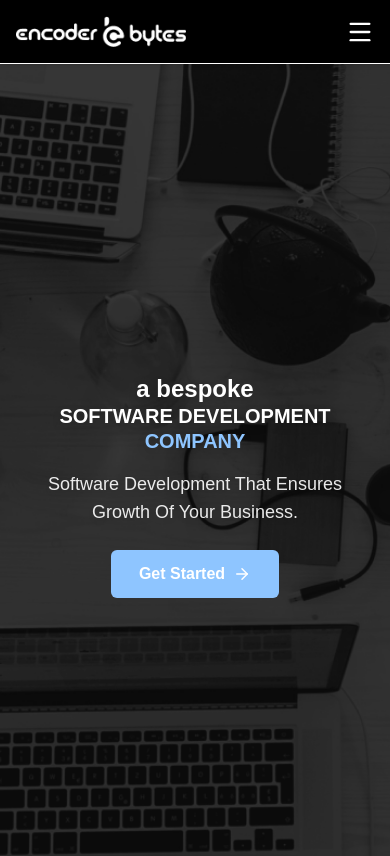
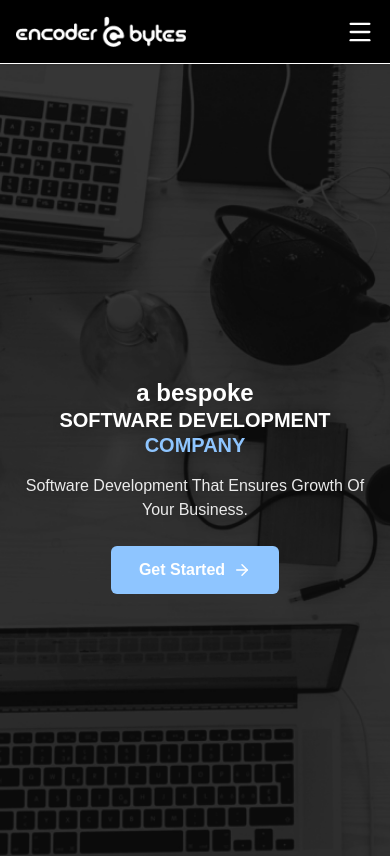
Before and after one commit to engrkashifkhan/EncoderByte, a Next.js app: page / in a window 390 px wide. Shown: the top 856 px of the page. Built offline with nearby package versions, Linux system fonts and the light colour scheme.

Commit message:
responsive all website

```diff
--- a/src/app/components/ConatctSection.jsx
+++ b/src/app/components/ConatctSection.jsx
@@ -2,7 +2,7 @@
 
 export default function ContactSection() {
   return (
-    <section className="w-full max-w-[1800px] mx-auto grid grid-cols-1 lg:grid-cols-[60%_40%] min-h-[600px] px-7 ">
+    <section className="w-full max-w-[1800px] mx-auto grid grid-cols-1 lg:grid-cols-[60%_40%] min-h-[600px] md:px-7 px-4 ">
 
       {/* LEFT PANEL */}
       <div className="bg-[#3f3f3f] text-white px-8 md:px-16 py-14 flex flex-col justify-start">
--- a/src/app/components/HeroSection.jsx
+++ b/src/app/components/HeroSection.jsx
@@ -22,7 +22,7 @@ export default function Hero() {
             COMPANY
           </h1>
 
-          <p className="mt-4 text-lg opacity-90 drop-shadow-md">
+          <p className="mt-4 text-md md:text-lg opacity-90 drop-shadow-md">
             Software Development That Ensures Growth Of Your Business.
           </p>
 
--- a/src/app/components/RecentProject.jsx
+++ b/src/app/components/RecentProject.jsx
@@ -36,11 +36,11 @@ export default function ProjectSection() {
 
           {/* BUTTONS */}
           <div className="flex flex-wrap justify-center lg:justify-start gap-4 pt-1">
-            <button className="bg-blue-400 hover:bg-transparent border hover:text-blue-400 text-white px-6 py-7 rounded-md font-medium transition">
+            <button className="bg-blue-400 hover:bg-transparent border hover:text-blue-400 text-white px-2 md:px-6 rounded-md font-medium transition">
               READ CASE STUDY
             </button>
 
-            <button className="border border-blue-400 text-blue-400 hover:bg-blue-400 hover:text-white px-6 py-3 rounded-md font-medium transition">
+            <button className="border border-blue-400 text-blue-400 hover:bg-blue-400 hover:text-white px-3 md:px-6 py-3 rounded-md font-medium transition">
               Contact Us
             </button>
           </div>
```
